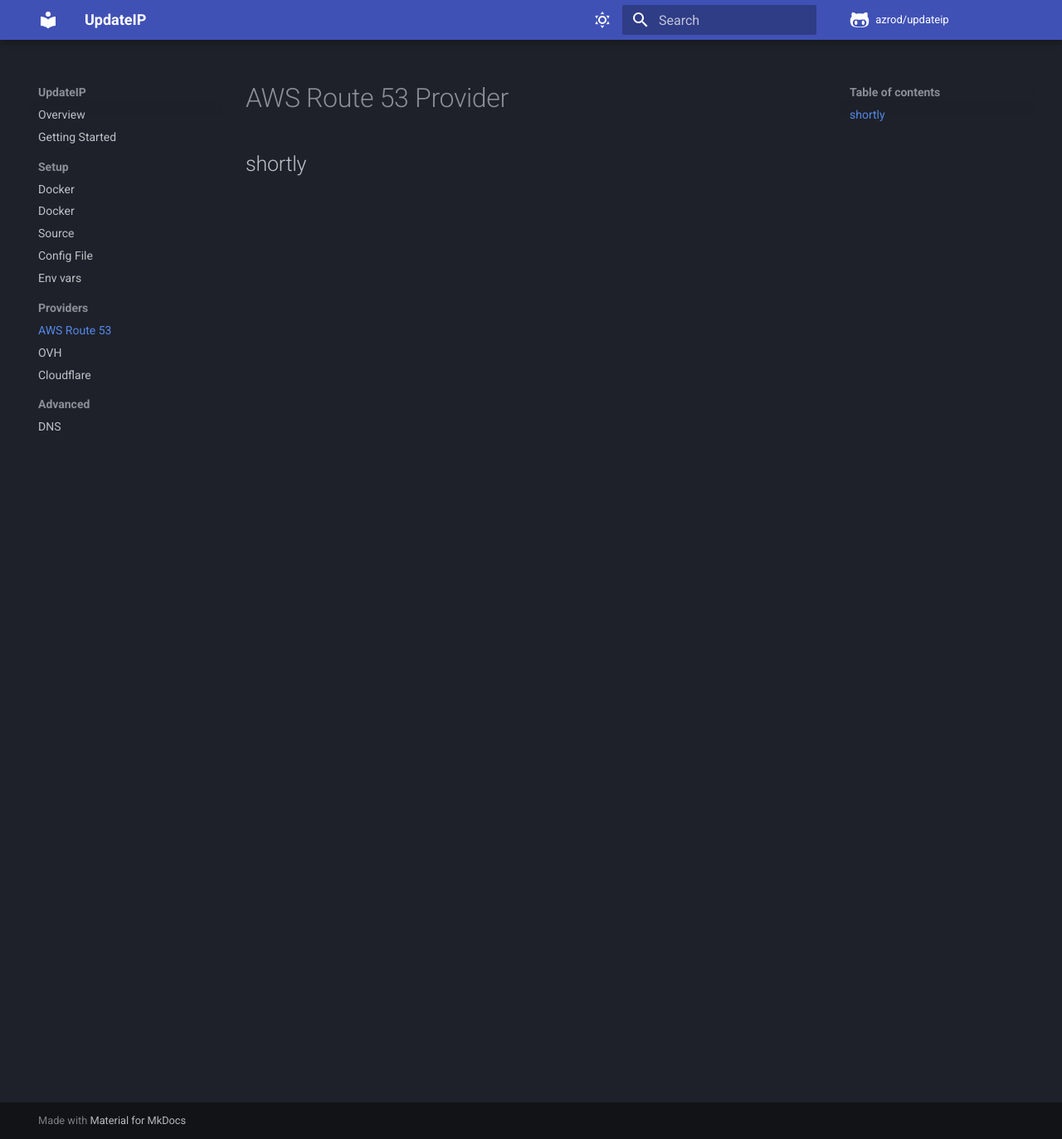
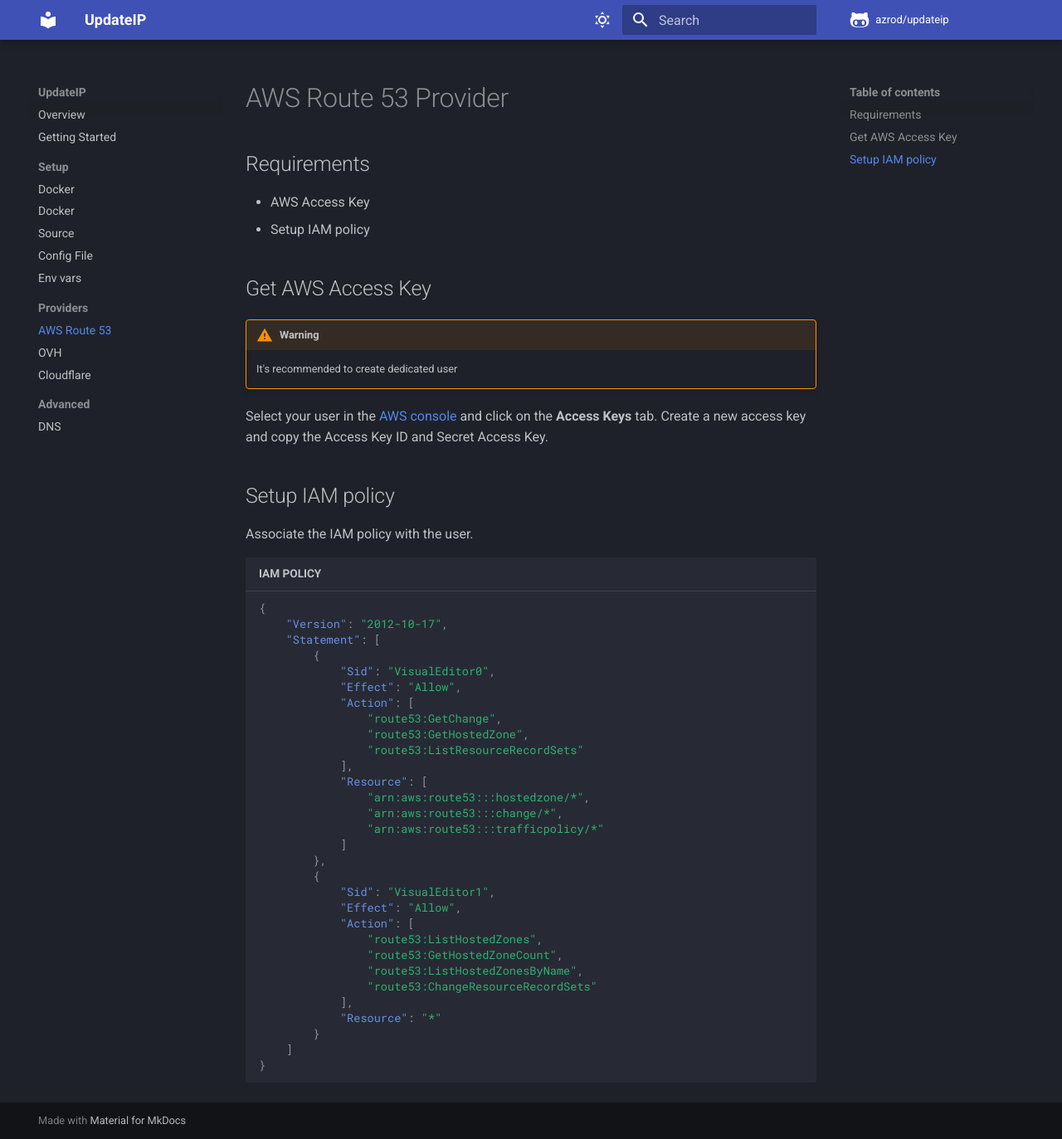
Before and after one commit to azrod/updateip, an MkDocs documentation site: the page built from docs/providers/aws.md, in a window 1280 px wide and 1373 px high. Shown: the whole window at 83% size. Built offline with MkDocs 1.6.1 and Material for MkDocs 9.7.7, drawn with Linux system fonts in a browser that asks for light colours; comment, search, counter and statistics services are not loaded.

````diff
--- a/docs/providers/aws.md
+++ b/docs/providers/aws.md
@@ -1,3 +1,53 @@
 # AWS Route 53 Provider
 
-## shortly
+## Requirements
+
+* AWS Access Key
+* Setup IAM policy
+
+## Get AWS Access Key
+
+!!! warning "Warning"
+
+    It's recommended to create dedicated user
+
+Select your user in the [AWS console](https://console.aws.amazon.com/iam/home?#security_credential
+) and click on the **Access Keys** tab.
+Create a new access key and copy the Access Key ID and Secret Access Key.
+
+## Setup IAM policy
+
+Associate the IAM policy with the user.
+
+```json title="IAM POLICY"
+{
+    "Version": "2012-10-17",
+    "Statement": [
+        {
+            "Sid": "VisualEditor0",
+            "Effect": "Allow",
+            "Action": [
+                "route53:GetChange",
+                "route53:GetHostedZone",
+                "route53:ListResourceRecordSets"
+            ],
+            "Resource": [
+                "arn:aws:route53:::hostedzone/*",
+                "arn:aws:route53:::change/*",
+                "arn:aws:route53:::trafficpolicy/*"
+            ]
+        },
+        {
+            "Sid": "VisualEditor1",
+            "Effect": "Allow",
+            "Action": [
+                "route53:ListHostedZones",
+                "route53:GetHostedZoneCount",
+                "route53:ListHostedZonesByName",
+                "route53:ChangeResourceRecordSets"
+            ],
+            "Resource": "*"
+        }
+    ]
+}
+```
--- a/mkdocs.yml
+++ b/mkdocs.yml
@@ -45,6 +45,9 @@ markdown_extensions:
       emoji_generator: !!python/name:materialx.emoji.to_svg
   - pymdownx.highlight:
       anchor_linenums: true
+  - admonition
+  - pymdownx.details
+  - pymdownx.superfences
 
 repo_url: https://github.com/azrod/updateip
 repo_name: azrod/updateip
````
Also changed, not shown: 1 other file.
